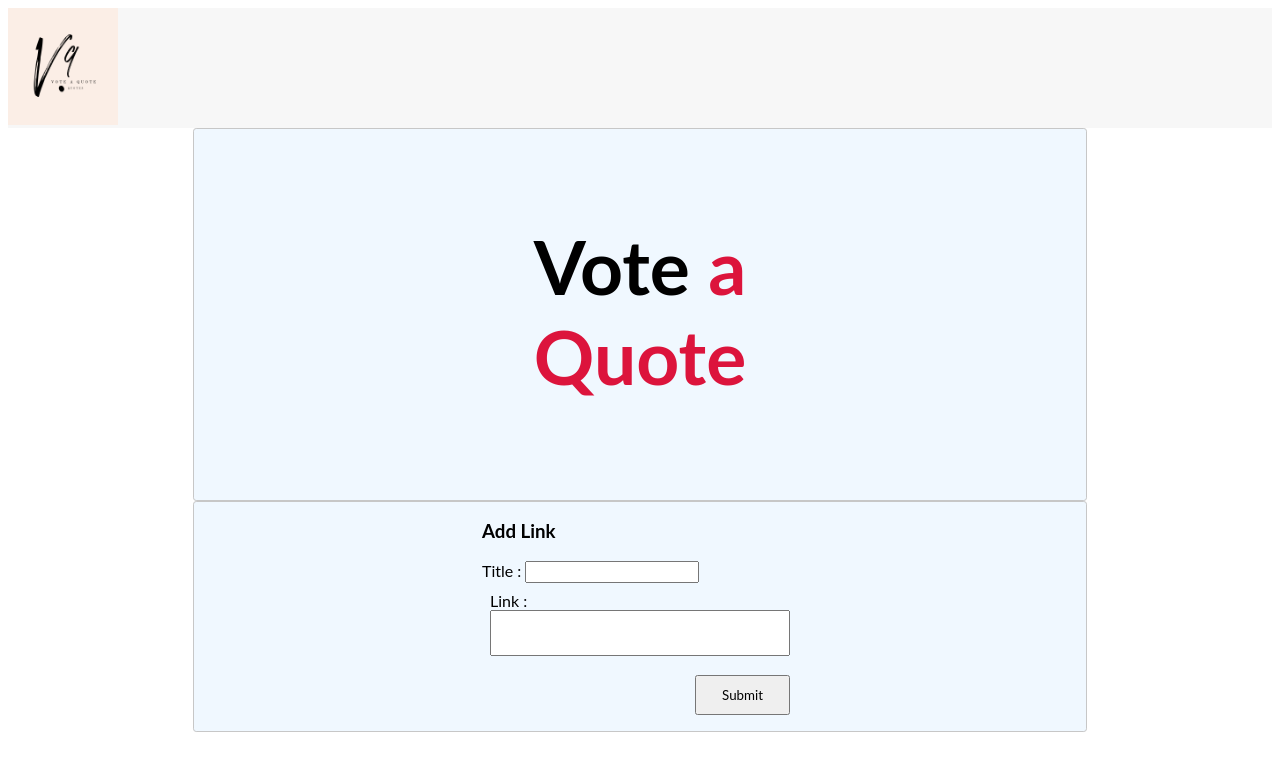
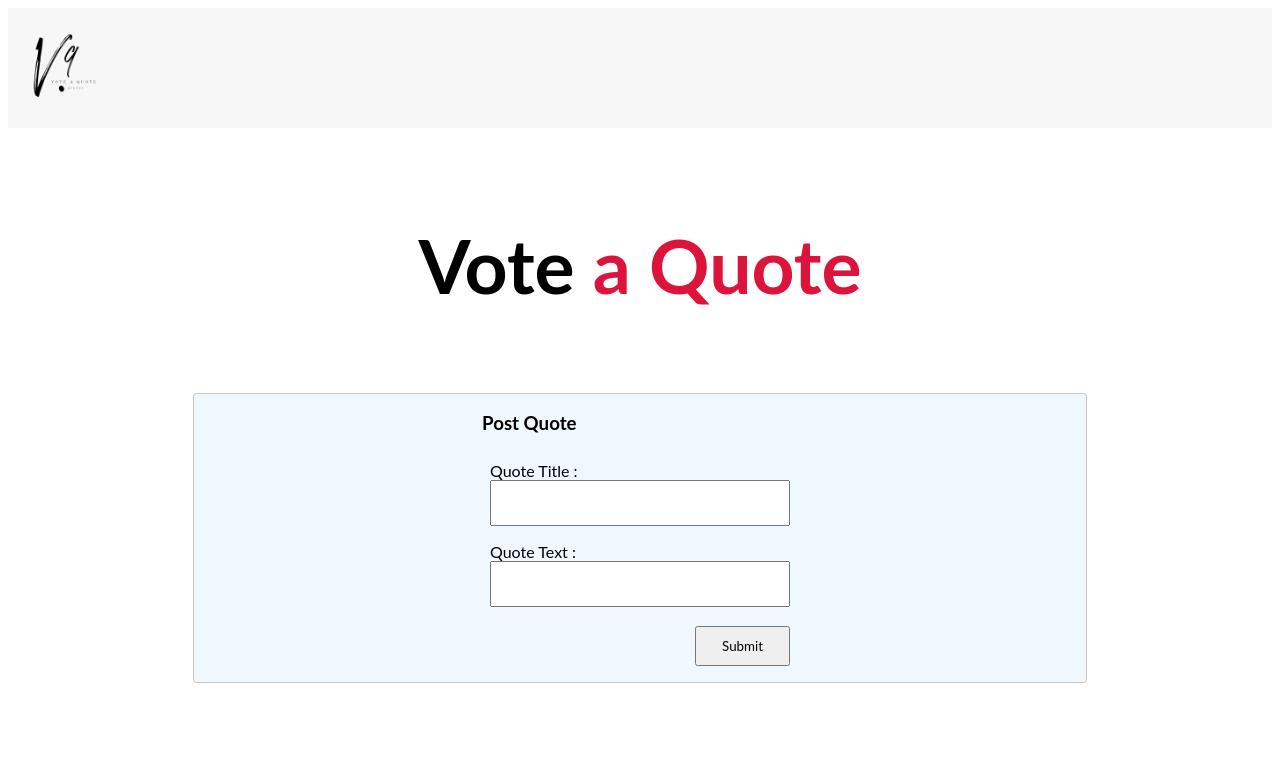
Before and after one commit to kelvinmburu/vote-a-quote, an Angular app: page / in a window 1280 px wide. Shown: the top 770 px of the page. Built offline with nearby package versions, Linux system fonts and the light colour scheme.

Commit message:
feat: added # to create local variables to the app logic component

```diff
--- a/src/app/app.component.html
+++ b/src/app/app.component.html
@@ -1,27 +1,30 @@
 <!-- Navbar -->
-<nav class="navbar navbar-light bg-light">
+<nav class="navbar navbar-light bg-dark" role="navigation">
   <div class="container-fluid">
     <a class="navbar-brand" href="#">
-      <img src="../assets/vote-a-quote logo.png" alt="" width="110" height="117" class="d-inline-block align-text-top">
+      <img src="../assets/logo.png" alt="" width="110" height="117" class="d-inline-block align-text-top">
     </a>
   </div>
 </nav>
+<!-- End of Navbar -->
 
-<div class="container">
+<!-- Quote Input Field Section -->
+
+<div class="container-fluid">
   <div class="page-header">
     <h2>Vote<span class="main-text"> a Quote</span></h2>
   </div>
 </div>
 
 <div class="container">
-  <h3>Add Link</h3>
-  <div class="title-container">
-    <label for="title">Title : </label>
-    <input type="text" id="title">
+  <h3>Post Quote</h3>
+  <div class="title_container">
+    <label for="title">Quote Title : </label>
+    <input type="text" id="title" #title>
   </div>
   <div class="link_container">
-    <label for="link">Link :</label>
-    <input type="text" id="link">
+    <label for="link">Quote Text :</label>
+    <input type="text" id="link" #link>
   </div>
   <button class="submit_btn">Submit</button>
 </div>
```
